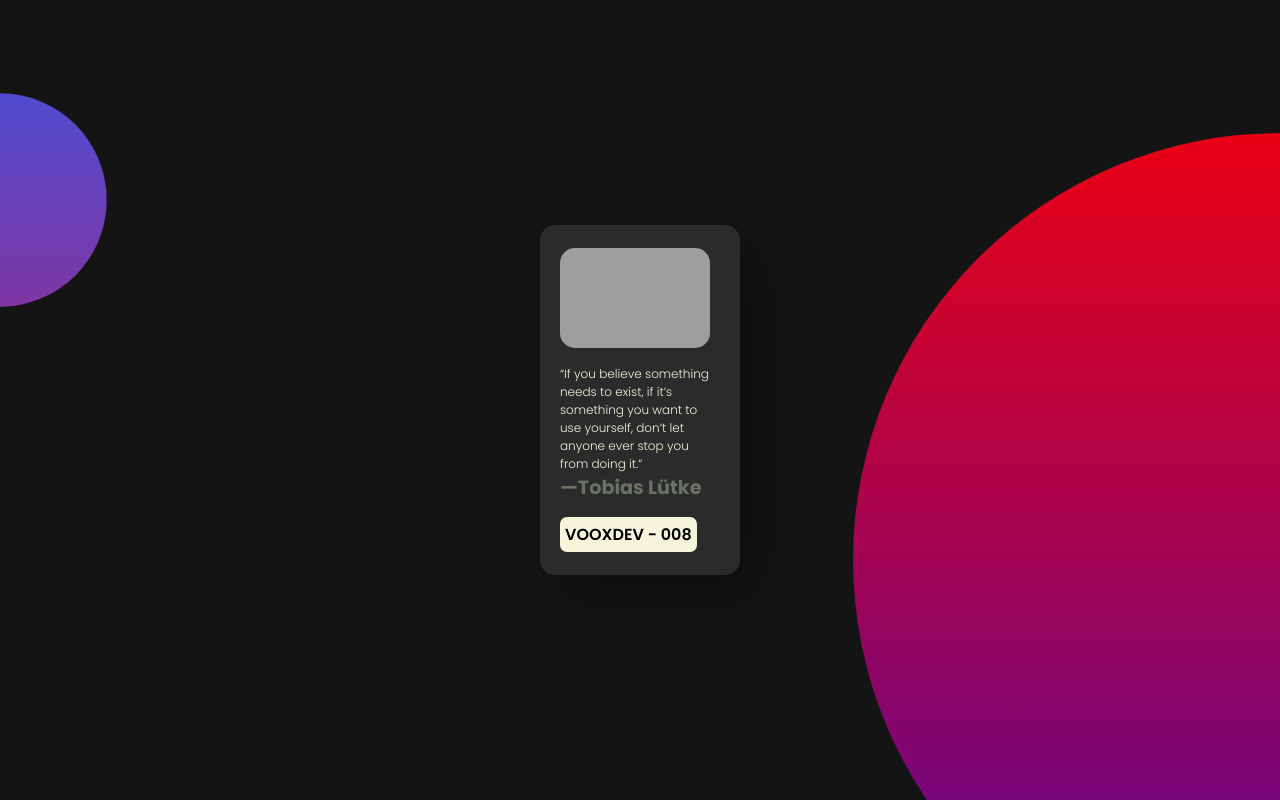
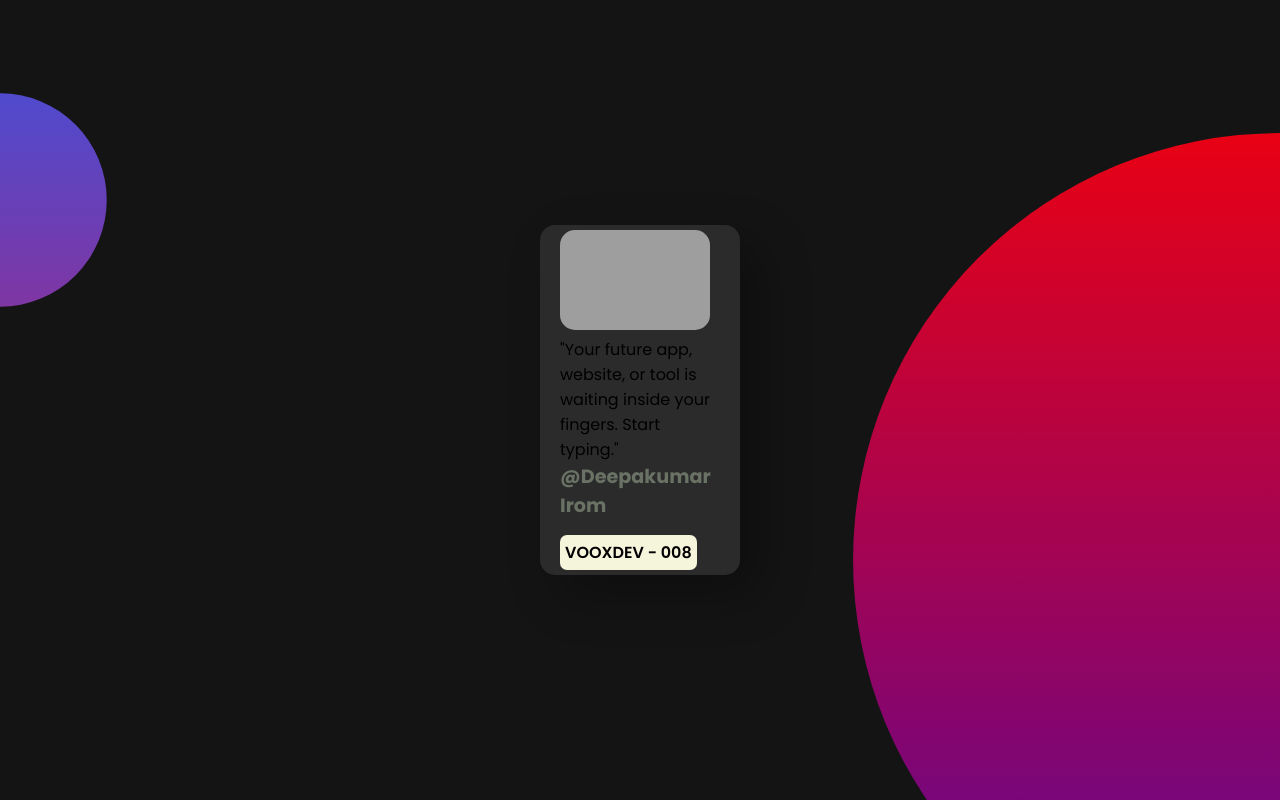
Before and after one commit to Deepakrirom/qoute, a plain HTML site: page index.html in a window 1280 px wide. Drawn offline with Linux system fonts and the light colour scheme; grey boxes are pictures that could not be loaded.

Commit message:
Update index.html

```diff
--- a/index.html
+++ b/index.html
@@ -11,8 +11,8 @@
         <div class="card">
             <div class="content">
                 <img src="https://images.unsplash.com/photo-1564865878688-9a244444042a?w=500&auto=format&fit=crop&q=60&ixlib=rb-4.0.3&ixid=M3wxMjA3fDB8MHxzZWFyY2h8MTZ8fGNvZGV8ZW58MHx8MHx8fDA%3D" width="100px">
-                <p>“If you believe something needs to exist, if it’s something you want to use yourself, don’t let anyone ever stop you from doing it.”</p>
-                <h3>—Tobias Lütke</h3>
+                 <div>"Your future app, website, or tool is waiting inside your fingers. Start typing."</div>
+                <h3>@Deepakumar Irom</h3>
                 <a href="#">VOOXDEV - 008</a>
             </div>
         </div>
```
